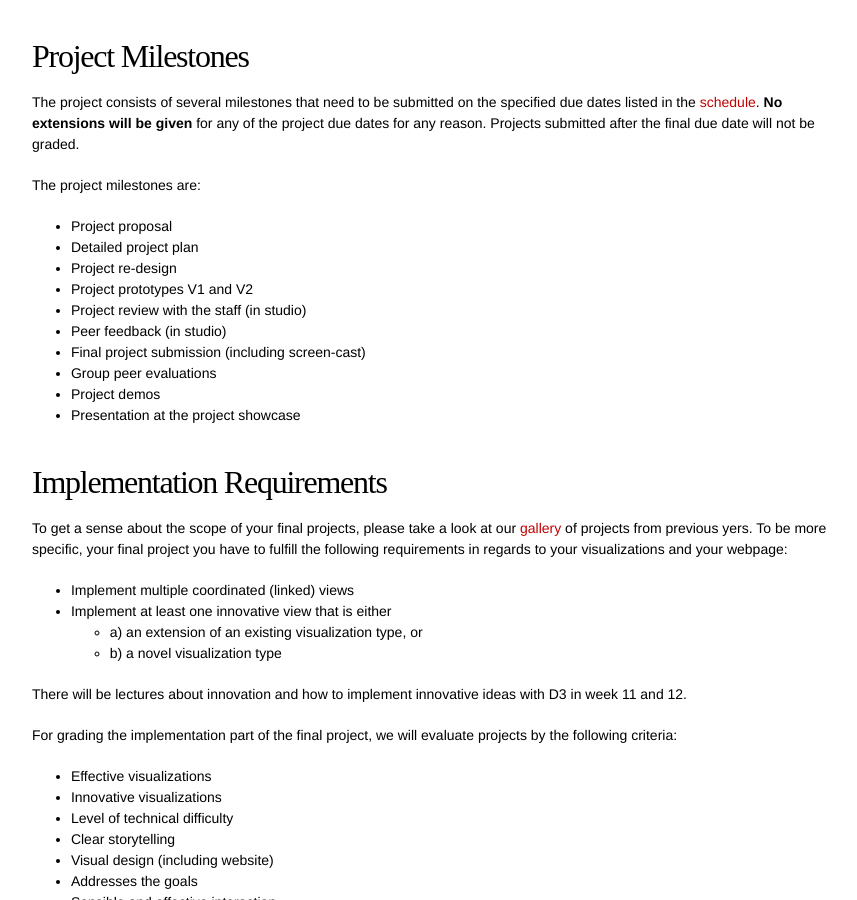
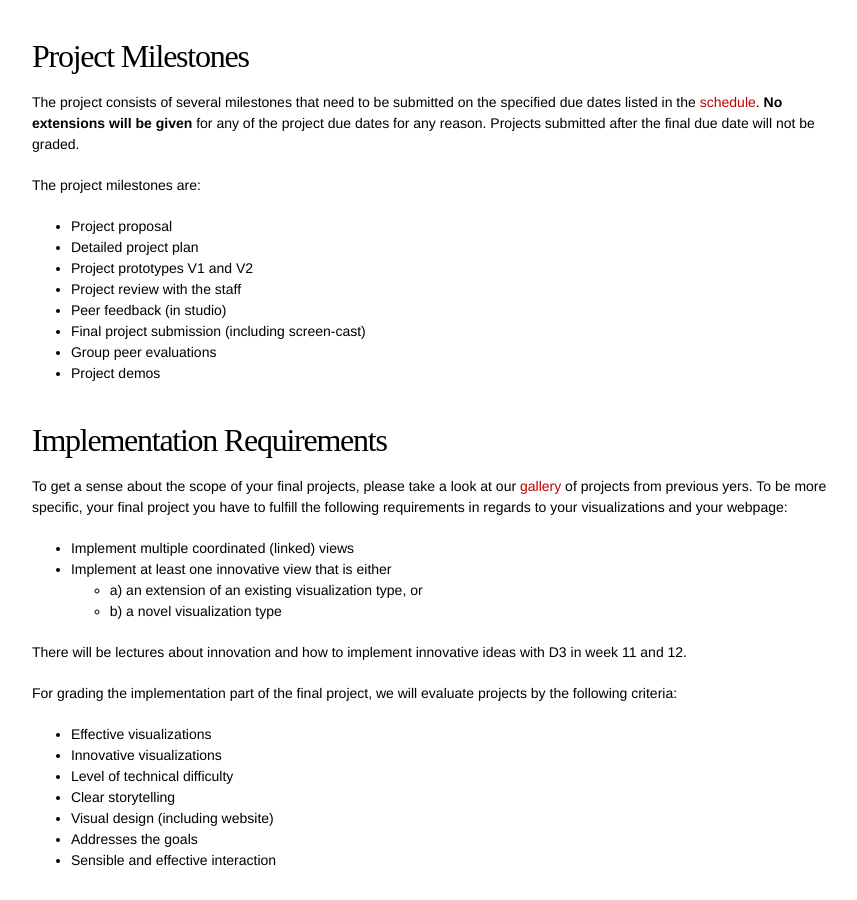
Before and after one commit to CS171/2017, a Jekyll site: the page built from project.md, in a window 1280 px wide and 900 px high, scrolled down 499 px. Shown: the whole window, without its empty margins (208-1065 px from the left). Built offline with Jekyll 4.4.1, drawn with Linux system fonts in a browser that asks for light colours; some web fonts are replaced; some of the changed text lies outside the part shown.

Commit message:
updated project grading

```diff
--- a/project.md
+++ b/project.md
@@ -18,14 +18,12 @@ The project milestones are:
 
 * Project proposal
 * Detailed project plan
-* Project re-design
 * Project prototypes V1 and V2
-* Project review with the staff (in studio)
+* Project review with the staff
 * Peer feedback (in studio)
 * Final project submission (including screen-cast)
 * Group peer evaluations
 * Project demos
-* Presentation at the project showcase
 
 ## Implementation Requirements
 To get a sense about the scope of your final projects, please take a look at our [gallery]({{ site.baseurl }}/fame/) of projects from previous yers.
@@ -134,11 +132,11 @@ The entire project is worth 40% of the entire grade, the specific break-down of
 
 * Project Proposal: 5%
 * Initial and Detailed project plan: 10%
+* Prototype V1: 15%
+* Prototype V2: 20%
+* Final Project: 40%
 * Process Book: 5%
 * Project Video and Webpage: 5%
-* Project re-design: 15%
-* Prototype V1: 20%
-* Prototype V2 + Final Project: 40%
 
 For the final project submissions, please keep our main grading criteria in mind:
 
```
